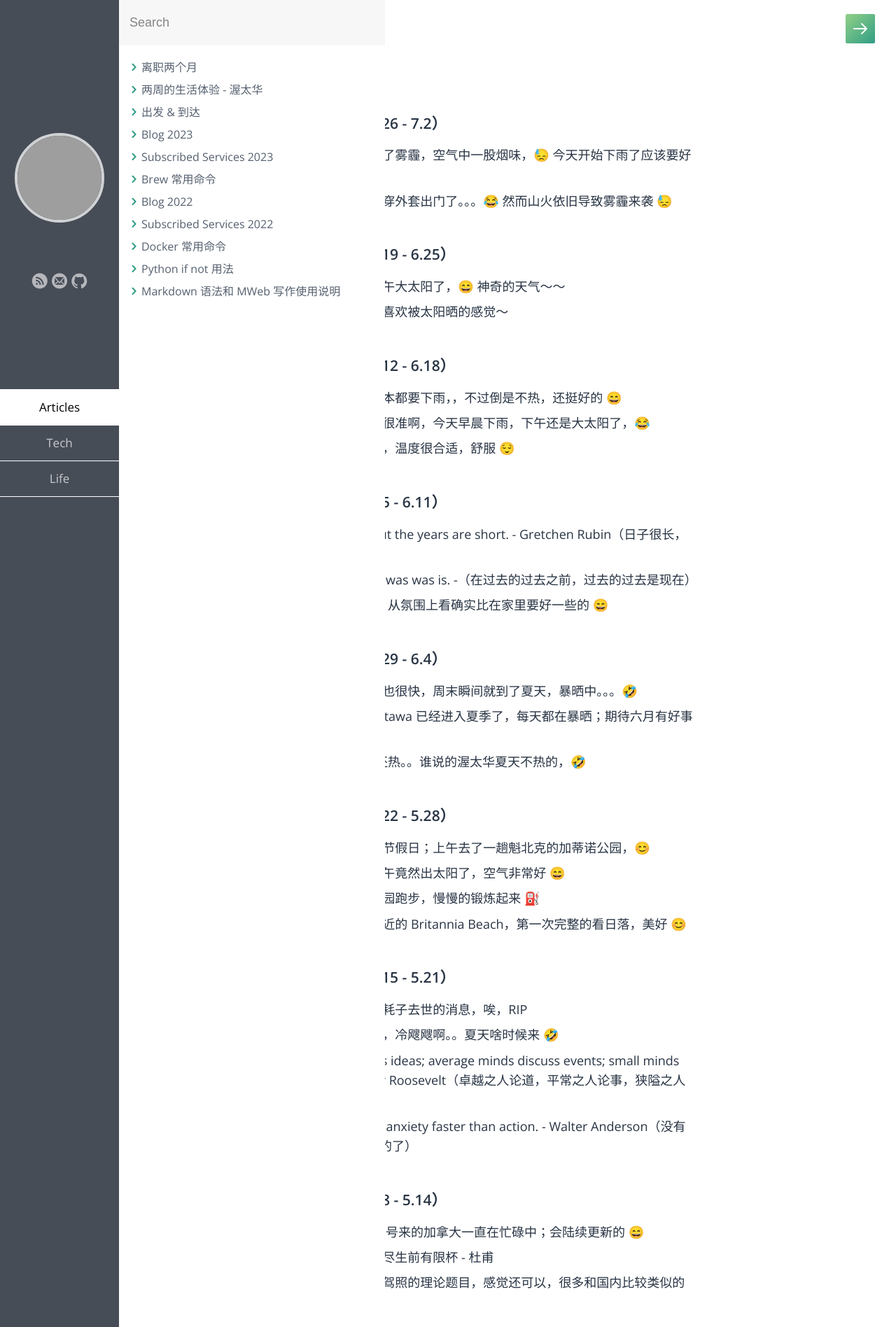
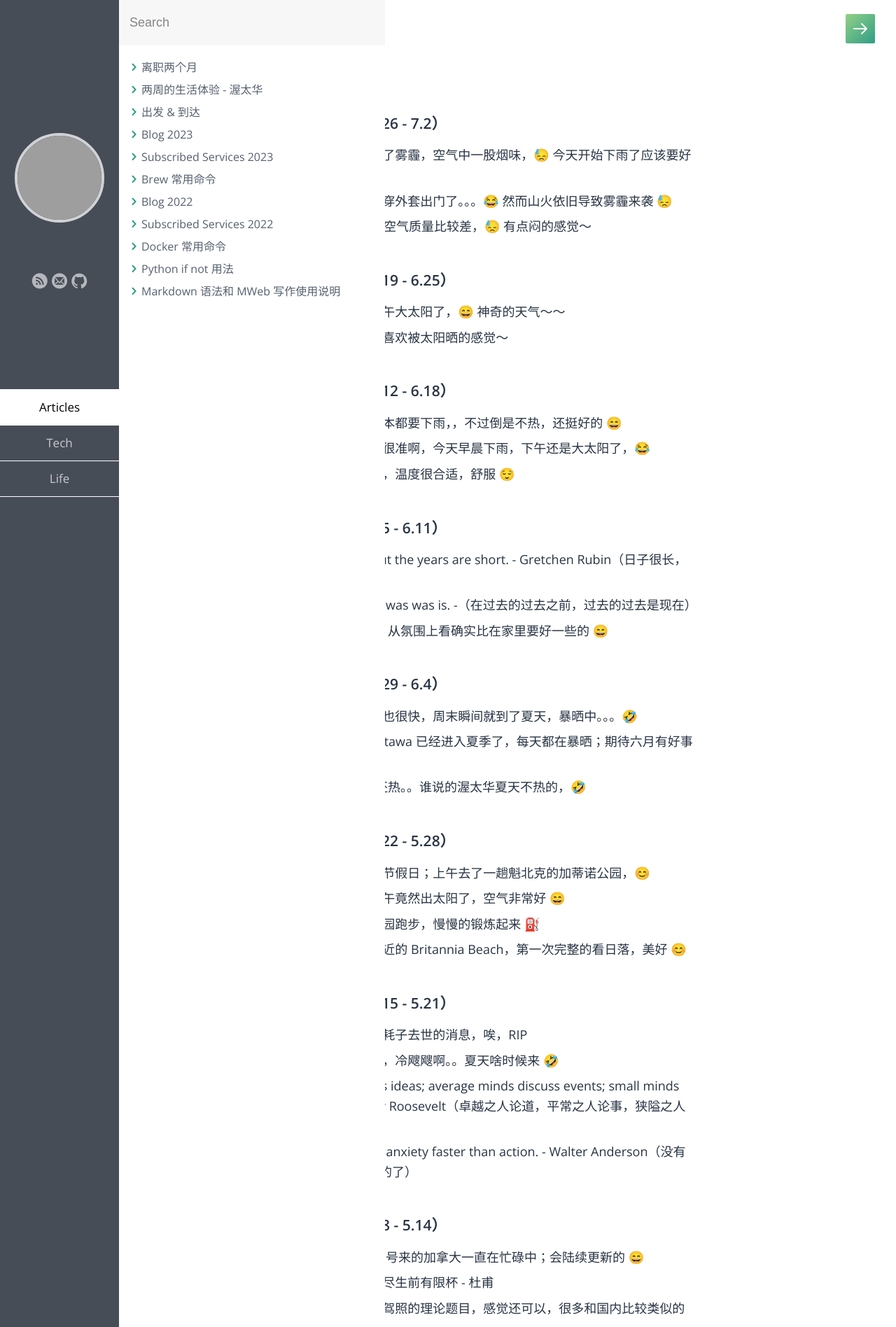
Before and after one commit to samxupeiran/samxupeiran.github.io, a Jekyll site: the page built from _posts/life/2023-01-03-my-blog.md, in a window 1280 px wide. Shown: the top 1896 px of the page at 70% size. Built offline with Jekyll 4.4.1, drawn with Linux system fonts in a browser that asks for light colours; some web fonts are replaced; grey boxes are pictures that could not be loaded.

Commit message:
feat: add weekly blog 6.30

```diff
--- a/_posts/life/2023-01-03-my-blog.md
+++ b/_posts/life/2023-01-03-my-blog.md
@@ -9,6 +9,7 @@ tags: Blog
 - ### 2023 年 6 月 第 5 周（6.26 - 7.2）
      - 6.26 这几天又是山火引起了雾霾，空气中一股烟味，😓 今天开始下雨了应该要好很多了～
      - 6.28 一直下雨，已经需要穿外套出门了。。。😂 然而山火依旧导致雾霾来袭 😓
+     - 6.30 这两天是雾霾 + 雨，空气质量比较差，😓 有点闷的感觉～
 
 - ### 2023 年 6 月 第 4 周（6.19 - 6.25）
      - 6.19 早晨起来下小雨，上午大太阳了，😄 神奇的天气～～
```
